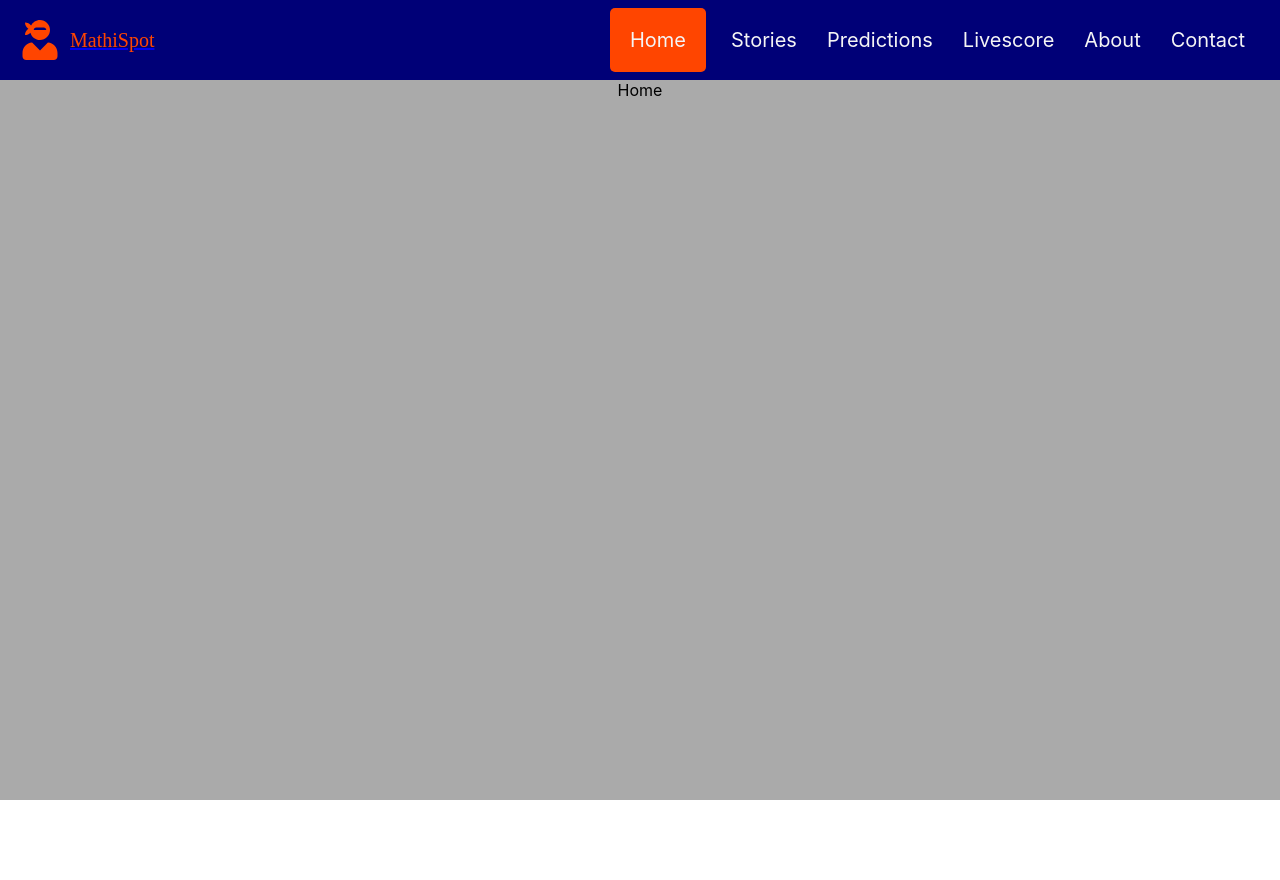
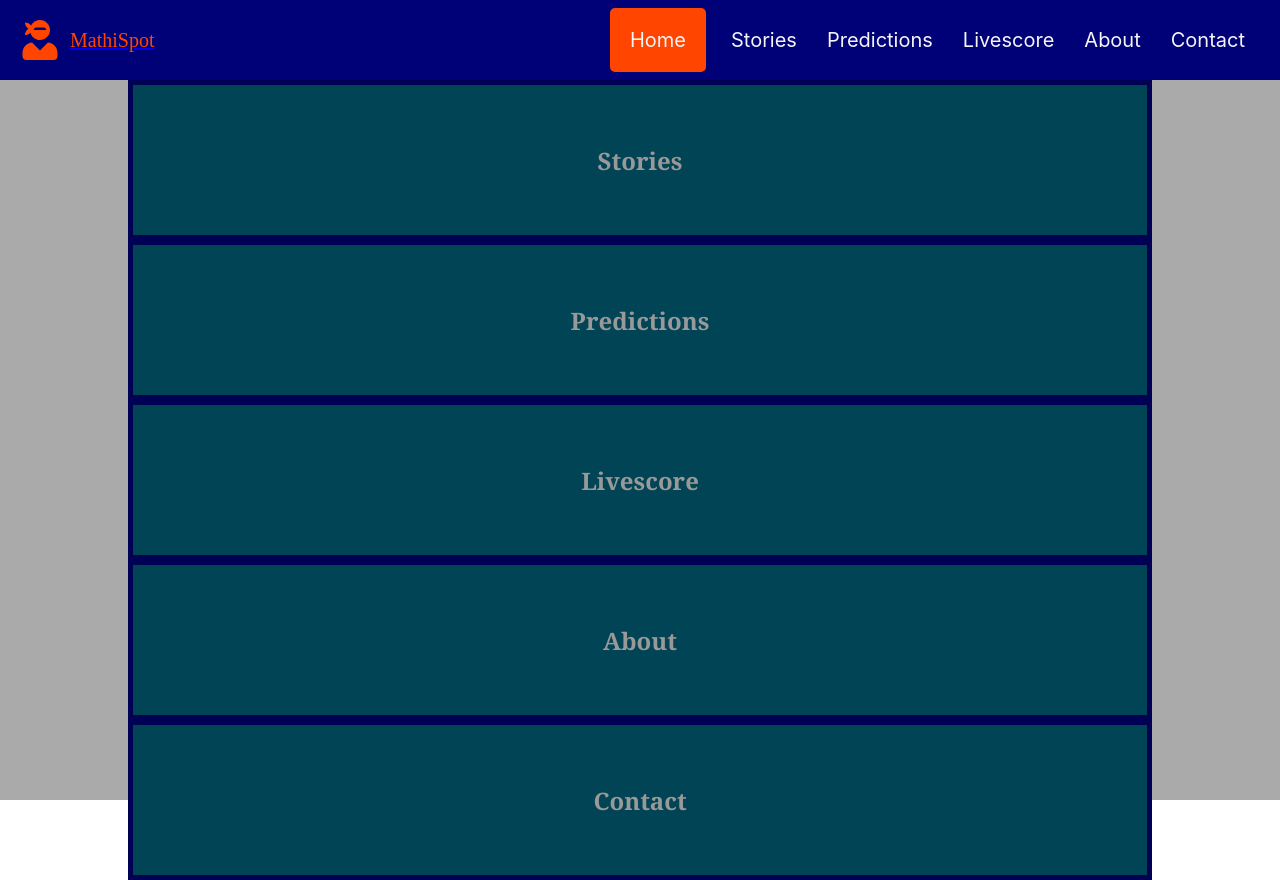
Before and after one commit to mathinez94/mathispot, a React (Create React App) app: page / in a window 1280 px wide. Before the commit the page ends 800 px from the top, so only its background shows below. Built offline with nearby package versions, Linux system fonts and the light colour scheme.

Commit message:
edited homepage

```diff
--- a/src/pages/home/Home.css
+++ b/src/pages/home/Home.css
@@ -0,0 +1,23 @@
+.home{
+    width: 1024px;
+    margin: auto;
+    height: 100vh;
+    background: #005;
+    display: grid;
+    grid-template-columns: 3 1 1;
+}
+.home-divs{
+    background: #045;
+    margin: 5px;
+    padding: 10px;
+    display: flex;
+    align-items: center;
+    justify-content: center;
+}
+.home-div-texts{
+    text-decoration: none;
+    color: #999;
+    font-size: 1.5em;
+    font-weight: bold;
+    font-family: Georgia, 'Times New Roman', Times, serif;
+}
--- a/src/pages/home/Home.jsx
+++ b/src/pages/home/Home.jsx
@@ -1,8 +1,16 @@
 import React from 'react'
+import './Home.css'
+import { NavLink } from 'react-router-dom'
 
 const Home = () => {
   return (
-    <div>Home</div>
+        <div className="home">
+            <div className='home-divs'><NavLink to='/stories' className='home-div-texts'>Stories</NavLink></div>
+            <div className='home-divs'><NavLink to='/predictions' className='home-div-texts'>Predictions</NavLink></div>
+            <div className='home-divs'><NavLink to='/livescore' className='home-div-texts'>Livescore</NavLink></div>
+            <div className='home-divs'><NavLink to='/about' className='home-div-texts'>About</NavLink></div>
+            <div className='home-divs'><NavLink to='contact' className='home-div-texts'>Contact</NavLink></div>
+        </div>
   )
 }
 
```
